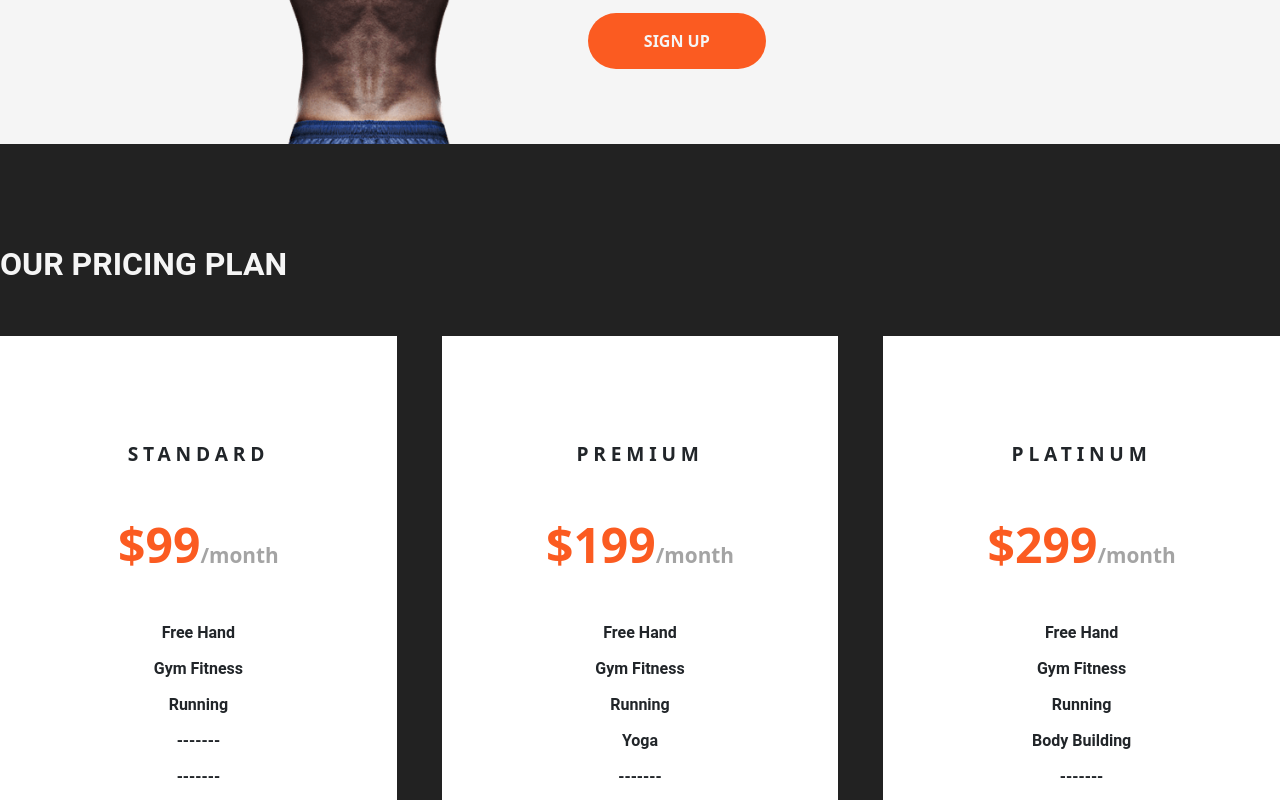
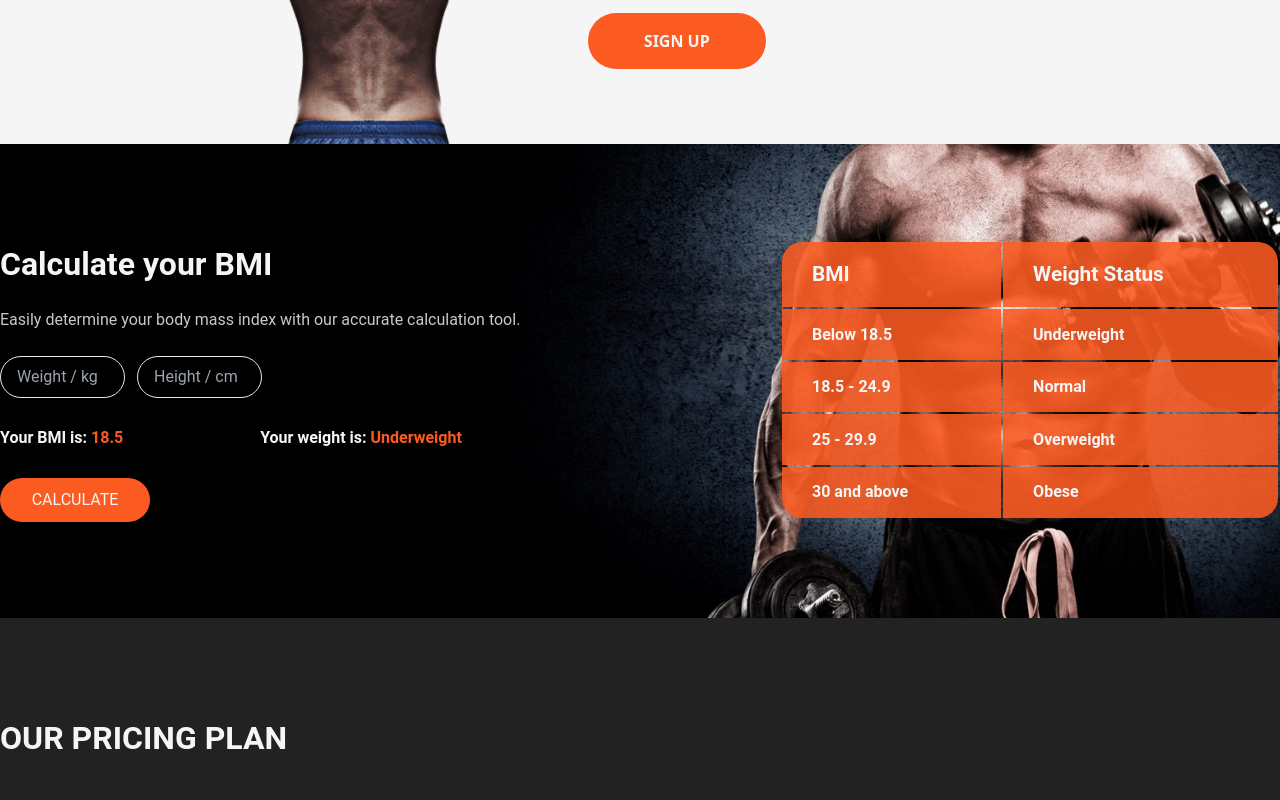
Before and after one commit to phlptnc/gym-edge, a React (Vite) app: page / in a window 1280 px wide. Shown: the part 2000-2800 px from the top of the page. Built offline with nearby package versions, Linux system fonts and the light colour scheme; the HTML template or start-up script is replaced by a standard one.

Commit message:
Responsive BMI section
adjusted reusable background styling

```diff
--- /dev/null
+++ b/src/components/BMI.jsx
@@ -0,0 +1,88 @@
+import React from "react"
+
+function BMI() {
+    return (
+        <>
+            <section className=" background bg-[url('../../assets/bmi-bg.jpg')] bg-center">
+                <div className="container text-[#f5f5f5] flex flex-col min-[950px]:flex-row gap-9 min-[950px]:gap-0 py-[6rem] px-10 lg:px-0">
+                    <div className="flex flex-col gap-5 me-auto">
+                        <h2 className="text-[2rem] font-semibold">
+                            Calculate your BMI
+                        </h2>
+                        <p className="text-[#c9c9c9]">
+                            Easily determine your body mass index with our
+                            accurate calculation tool.
+                        </p>
+                        <form className="mt-1">
+                            <input
+                                type="number"
+                                placeholder="Weight / kg"
+                                className="bg-black border-[1px]
+                                rounded-full ps-4 py-2 w-[125px] me-3"
+                            />
+                            <input
+                                type="number"
+                                placeholder="Height / cm"
+                                className="bg-black border-[1px]
+                                rounded-full ps-4 py-2 w-[125px]"
+                            />
+                        </form>
+                        <div className="flex flex-col min-[400px]:flex-row my-2">
+                            <div className="w-full min-[400px]:w-1/2 font-semibold">
+                                <p>
+                                    Your BMI is:{" "}
+                                    <span className="text-[#fb5b21]">18.5</span>
+                                </p>
+                            </div>
+                            <div className="w-full min-[400px]:w-1/2 font-semibold">
+                                <p>
+                                    Your weight is:{" "}
+                                    <span className="text-[#fb5b21]">
+                                        Underweight
+                                    </span>
+                                </p>
+                            </div>
+                        </div>
+                        <button
+                            type="submit"
+                            className="w-[150px] bg-[#fb5b21] py-[10px] rounded-full cursor-pointer hover:opacity-75 duration-300 ease-in-out"
+                        >
+                            CALCULATE
+                        </button>
+                    </div>
+                    <div className="flex justify-end  min-[950px]:w-[500px]">
+                        <table className="text-left font-semibold w-[100%] h-[280px]">
+                            <tbody>
+                                <tr className="text-[1.3rem]">
+                                    <th>BMI</th>
+                                    <th>Weight Status</th>
+                                </tr>
+                                <tr>
+                                    <td>Below 18.5</td>
+                                    <td>Underweight</td>
+                                </tr>
+                                <tr>
+                                    <td>18.5 - 24.9</td>
+                                    <td>Normal</td>
+                                </tr>
+                                <tr>
+                                    <td>25 - 29.9</td>
+                                    <td>Overweight</td>
+                                </tr>
+                                <tr>
+                                    <td className="rounded-bl-[20px]">
+                                        30 and above
+                                    </td>
+                                    <td className="rounded-br-[20px]">Obese</td>
+                                </tr>
+                            </tbody>
+                        </table>
+                    </div>
+                    <div></div>
+                </div>
+            </section>
+        </>
+    )
+}
+
+export default BMI
--- a/src/components/Hero.jsx
+++ b/src/components/Hero.jsx
@@ -3,7 +3,7 @@ import React from "react"
 function Hero() {
     return (
         <>
-            <section className="hero bg-slate-600 w-full h-[90vh] text-[#f5f5f5] flex flex-col justify-center items-center text-center">
+            <section className="background bg-[url('../../assets/hero.jpg')] bg-slate-600 w-full h-[90vh] text-[#f5f5f5] flex flex-col justify-center items-center text-center">
                 <h1 className="uppercase text-[2rem] md:text-[4.5rem] font-semibold">
                     Build <span className="text-[#fb5b21]">your</span> body{" "}
                     <span className="text-[#fb5b21]">strong</span>
--- a/src/index.css
+++ b/src/index.css
@@ -39,12 +39,36 @@ body {
     cursor: pointer;
 }
 
-.hero {
-    background: url(../public/assets/hero.jpg) no-repeat;
+.background {
     background-size: cover;
+    background-repeat: no-repeat;
     background-position: 50%;
 }
 
+table {
+    border-spacing: 2px;
+    border-collapse: separate;
+}
+
+td,
+th {
+    background-color: #fb5b21e1;
+    padding: 10px 10px 10px 30px;
+}
+
+th {
+    padding: 13px 10px 13px 30px;
+}
+
+th:first-child {
+    border-radius: 20px 0 0 0;
+}
+
+th:last-child {
+    border-radius: 0 20px 0 0;
+}
+
+/* shadow */
 .price-wrapper::after {
     content: "";
     background: rgb(255, 255, 255);
--- a/src/pages/Home.jsx
+++ b/src/pages/Home.jsx
@@ -4,6 +4,7 @@ import Fitness from "../components/Fitness"
 import Banner from "../components/Banner"
 import Pricing from "../components/Pricing"
 import Post from "../components/Post"
+import BMI from "../components/BMI"
 
 function Home() {
     return (
@@ -11,6 +12,7 @@ function Home() {
             <Hero />
             <Fitness />
             <Banner />
+            <BMI />
             <Pricing />
             <Post />
         </>
```
Also changed, not shown: public/assets/bmi-bg.jpg (added).
